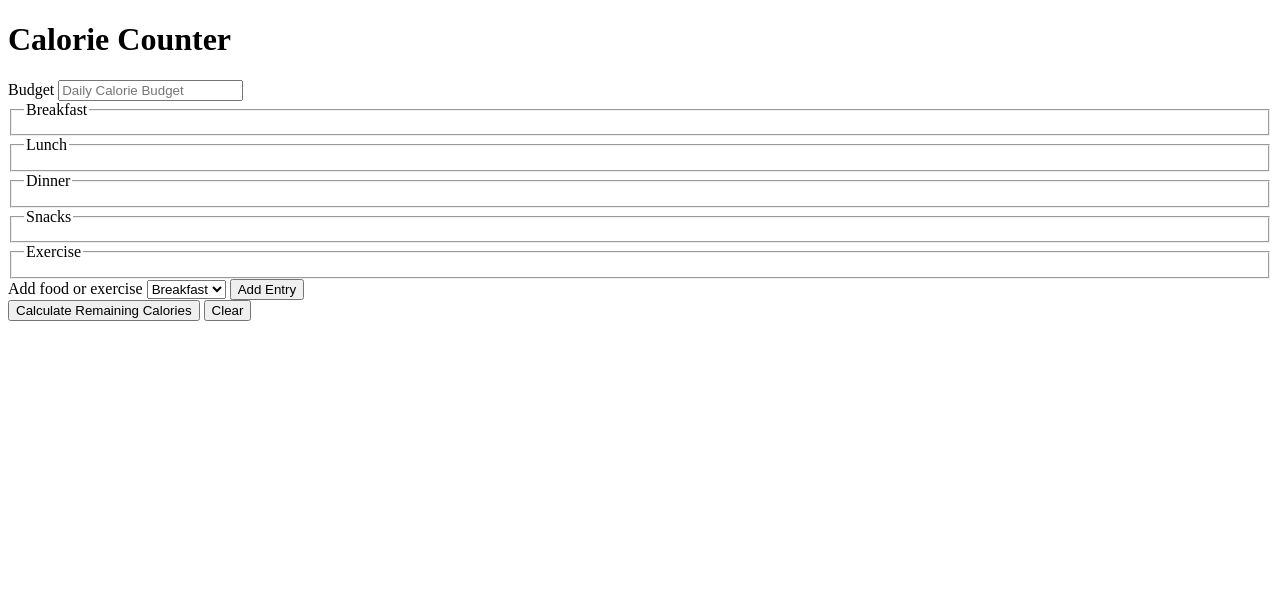
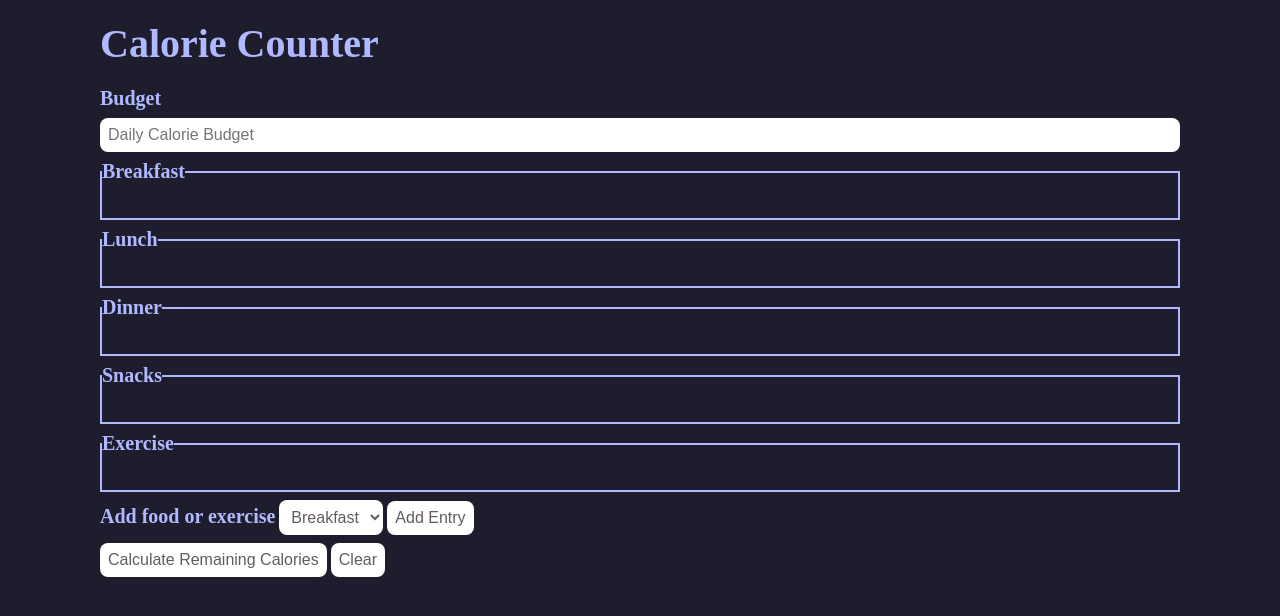
Before and after one commit to SantiagoZ13/javascriptExercises, a website: page free-code-camp/calories-counter/index.html in a window 1280 px wide. Drawn offline with Linux system fonts and the light colour scheme.

Commit message:
Basic styled created

```diff
--- a/free-code-camp/calories-counter/index.html
+++ b/free-code-camp/calories-counter/index.html
@@ -4,6 +4,7 @@
     <meta charset="UTF-8" />
     <meta name="viewport" content="width=device-width, initial-scale=1.0" />
     <title>Calorie Counter</title>
+    <link rel="stylesheet" href="./styles.css" />
   </head>
   <body>
     <main>
--- a/free-code-camp/calories-counter/styles.css
+++ b/free-code-camp/calories-counter/styles.css
@@ -0,0 +1,47 @@
+* {
+  box-sizing: border-box;
+  margin: 0;
+  padding: 0;
+}
+body {
+  background-color: rgb(30, 29, 46);
+  margin: 20px 100px;
+}
+h1 {
+  font-size: 40px;
+  margin-bottom: 20px;
+  color: #b0b8ff;
+}
+input,
+button,
+select {
+  font-size: 16px;
+}
+legend,
+label {
+  color: #b0b8ff;
+  font-size: 20px;
+  font-weight: 600;
+}
+.container form {
+  display: flex;
+  flex-direction: column;
+  gap: 8px;
+
+  fieldset {
+    min-height: 60px;
+    border: solid 2px #b0b8ff;
+  }
+  input,
+  select,
+  button {
+    padding: 8px;
+    border-radius: 8px;
+    border: none;
+    background-color: #ffffff;
+    color: #645c5c;
+  }
+  button {
+    cursor: pointer;
+  }
+}
```
